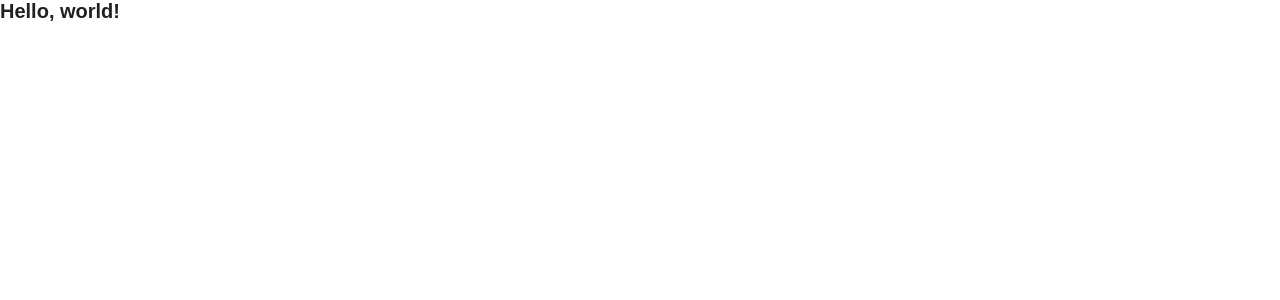
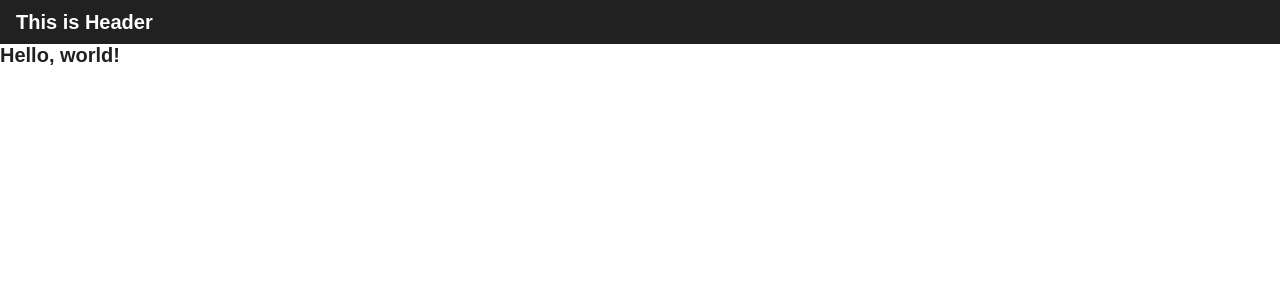
Before and after one commit to oshanQQ/next-template, a Next.js app: page / in a window 1280 px wide. Shown: the top 300 px of the page. Built offline with nearby package versions, Linux system fonts and the light colour scheme.

Commit message:
Add: Header template

```diff
--- /dev/null
+++ b/src/component/shared/Header/index.tsx
@@ -0,0 +1,34 @@
+import { css } from "@emotion/react";
+import Link from "next/link";
+import { ComponentPropsWithRef, ForwardedRef } from "react";
+import { colors } from "styles/themes";
+
+export interface HeaderProps extends ComponentPropsWithRef<"header"> {
+  forwardRef?: ForwardedRef<HTMLHeadingElement>;
+}
+
+const header = css`
+  width: 100%;
+  height: 44px;
+  display: flex;
+  align-items: center;
+  padding: 0 16px;
+  background: ${colors.black.primary};
+  color: ${colors.white};
+`;
+
+const title = css`
+  font-size: 2rem;
+  font-weight: bold;
+  cursor: pointer;
+`;
+
+export const Header = ({ forwardRef }: HeaderProps): JSX.Element => {
+  return (
+    <header css={header} ref={forwardRef}>
+      <Link href="/">
+        <a css={title}>This is Header</a>
+      </Link>
+    </header>
+  );
+};
--- a/src/component/template/Index/index.tsx
+++ b/src/component/template/Index/index.tsx
@@ -1,7 +1,14 @@
 import type { NextPage } from "next";
+import { Fragment } from "react";
+import { Header } from "~/component/shared/Header";
 
 const HomeTemplate: NextPage = (): JSX.Element => {
-  return <h1>Hello, world!</h1>;
+  return (
+    <Fragment>
+      <Header />
+      <h1>Hello, world!</h1>
+    </Fragment>
+  );
 };
 
 export default HomeTemplate;
```
